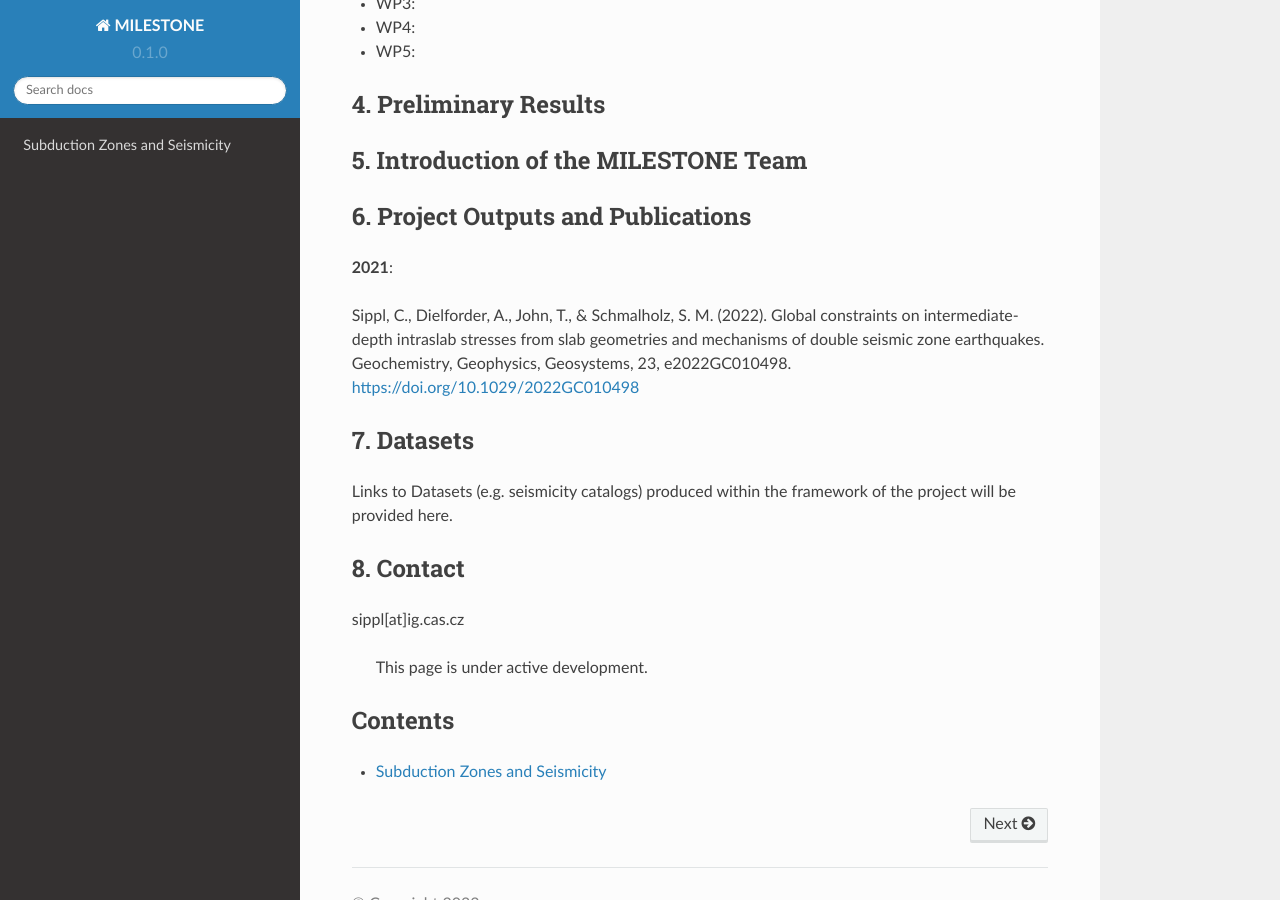
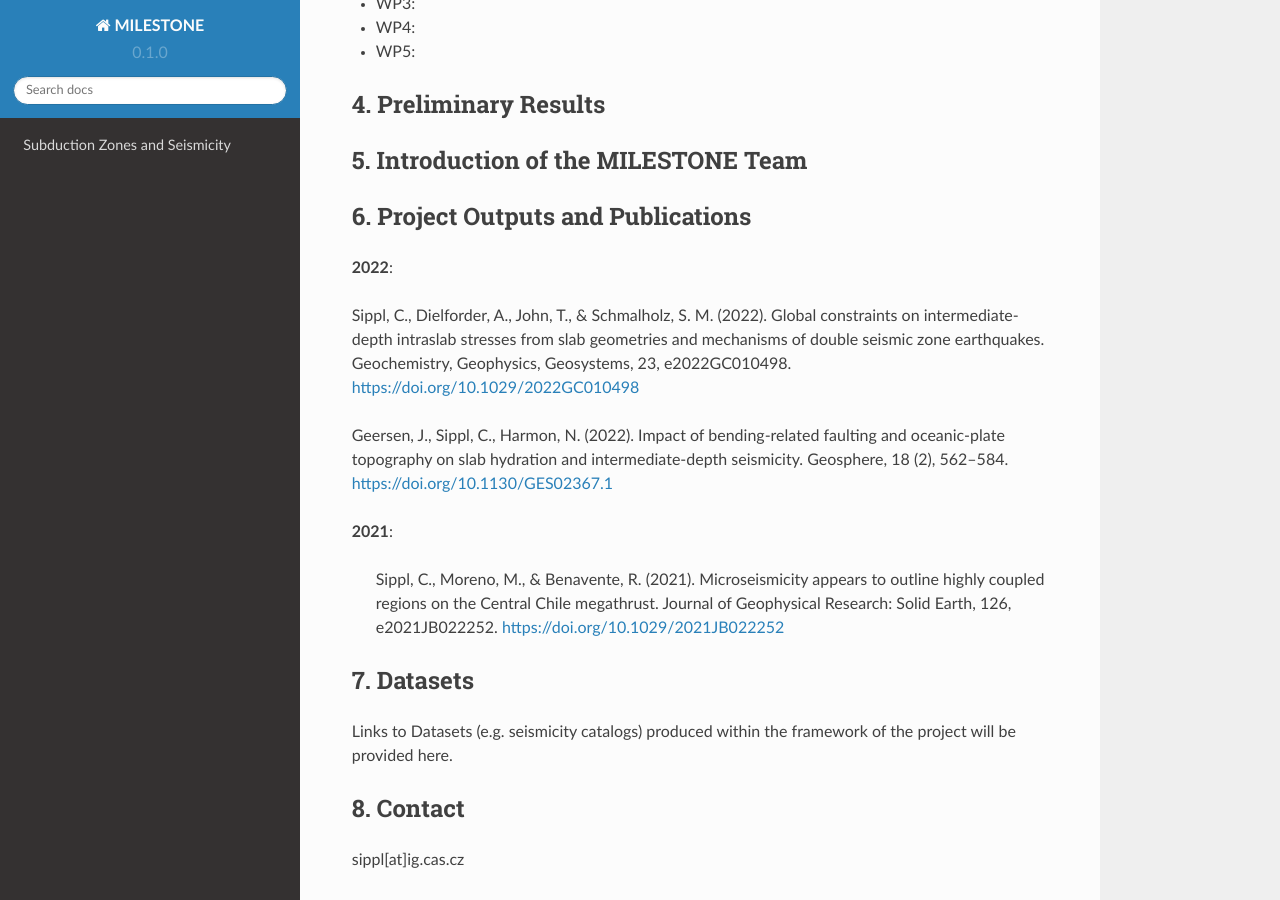
Before and after one commit to chrsippl/MILESTONE_web, a Sphinx documentation site: the page built from docs/source/index.rst, in a window 1280 px wide and 900 px high, scrolled down 744 px. Built offline with Sphinx 7.4.7 and the Read the Docs theme 2.0.0, drawn with Linux system fonts in a browser that asks for light colours; pages that are not in the unit, such as notebooks, are missing from menus.

Commit message:
Update index.rst

```diff
--- a/docs/source/index.rst
+++ b/docs/source/index.rst
@@ -44,11 +44,22 @@ Project MILESTONE is composed of five work packages, presented in the following:
 6. Project Outputs and Publications
 --------
 
-**2021**:
+**2022**:
 
 Sippl, C., Dielforder, A., John, T., & Schmalholz, S. M. (2022). Global constraints on intermediate-depth intraslab stresses from slab geometries and mechanisms of double seismic zone earthquakes. Geochemistry, Geophysics, Geosystems, 23, e2022GC010498. `https://doi.org/10.1029/2022GC010498`_
 
 .. _https://doi.org/10.1029/2022GC010498: https://doi.org/10.1029/2022GC010498
+
+Geersen, J., Sippl, C., Harmon, N. (2022). Impact of bending-related faulting and oceanic-plate topography on slab hydration and intermediate-depth seismicity. Geosphere, 18 (2), 562–584. `https://doi.org/10.1130/GES02367.1`_
+
+.. _https://doi.org/10.1130/GES02367.1: https://doi.org/10.1130/GES02367.1
+
+
+**2021**:
+
+ Sippl, C., Moreno, M., & Benavente, R. (2021). Microseismicity appears to outline highly coupled regions on the Central Chile megathrust. Journal of Geophysical Research: Solid Earth, 126, e2021JB022252. `https://doi.org/10.1029/2021JB022252`_
+
+.. _https://doi.org/10.1029/2021JB022252: https://doi.org/10.1029/2021JB022252
 
 7. Datasets
 --------
```
